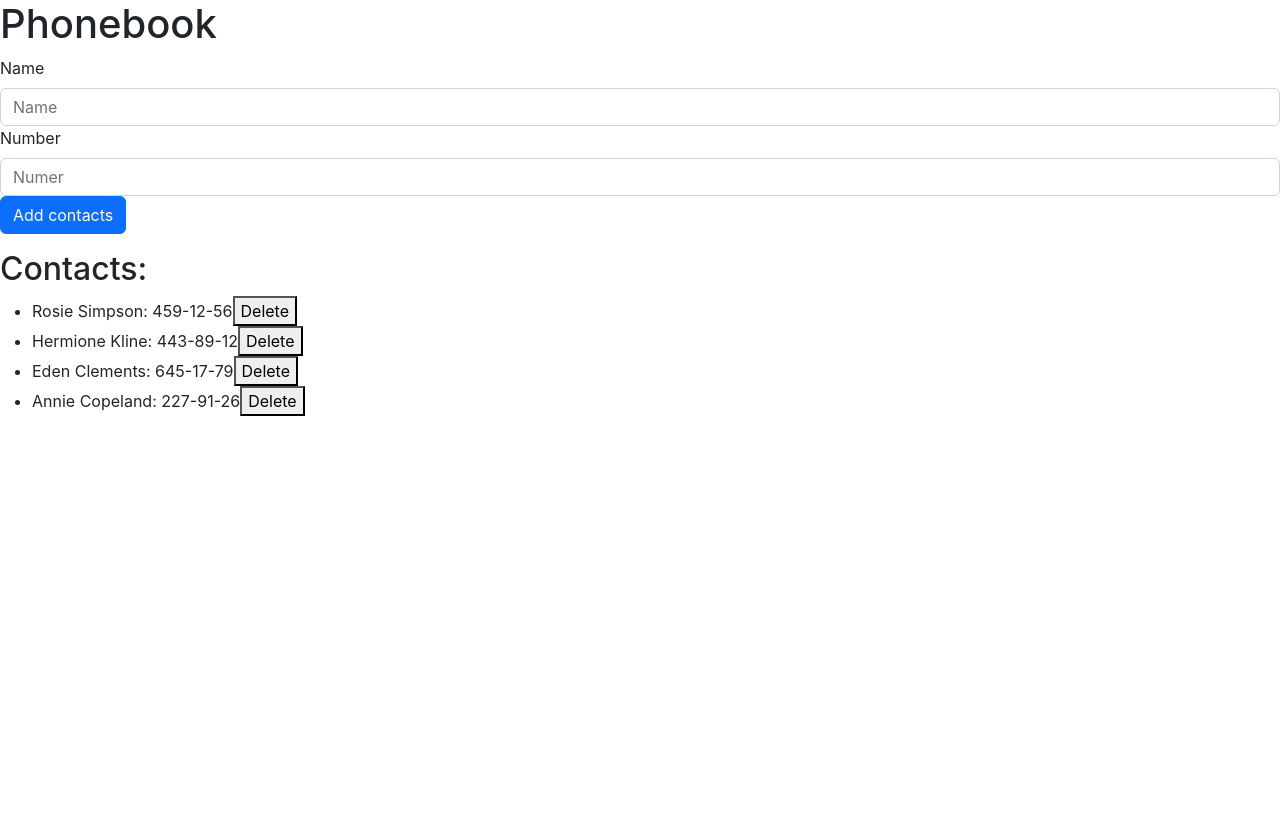
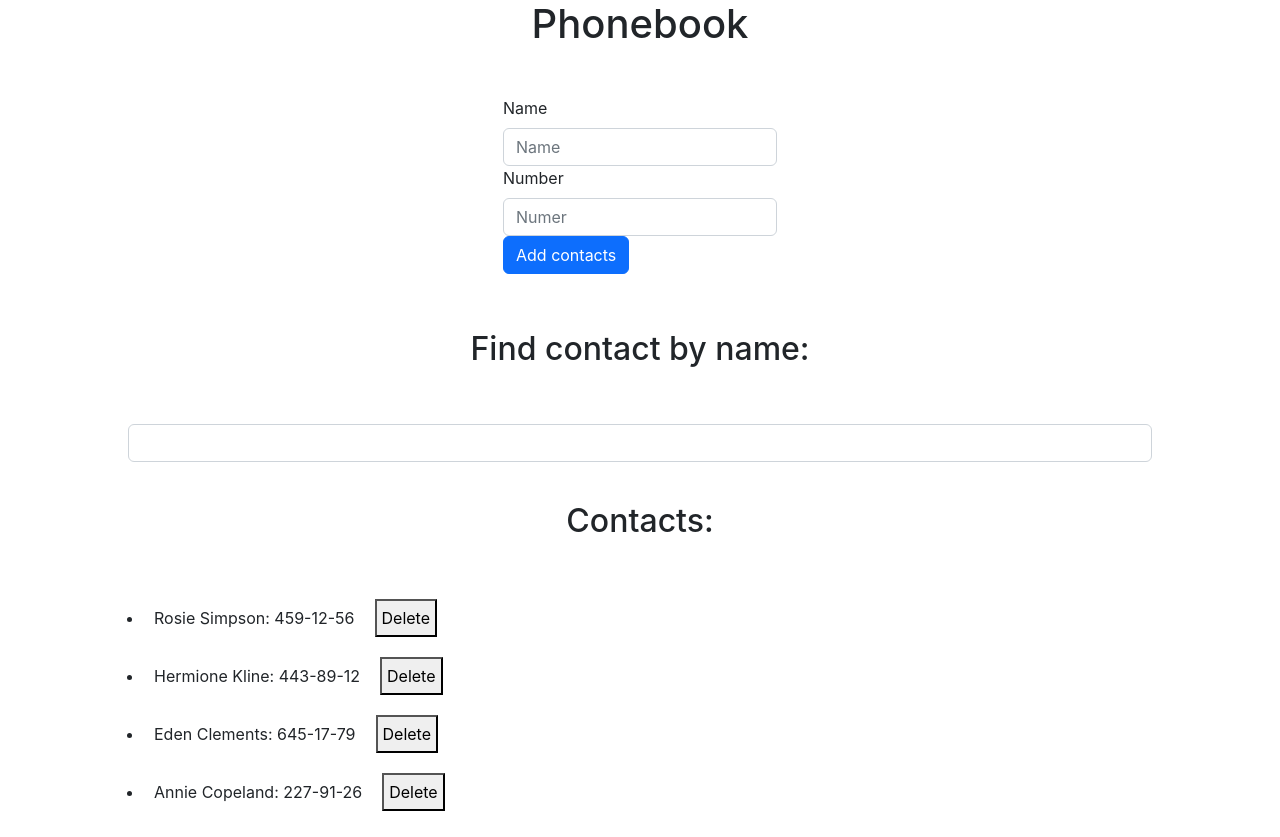
Before and after one commit to NikHectro/goit-react-hw-02-phonebook, a React (Create React App) app: page / in a window 1280 px wide. Before the commit the page ends 800 px from the top, so only its background shows below. Built offline with nearby package versions, Linux system fonts and the light colour scheme.

Commit message:
Add filter (task#3)

```diff
--- a/src/components/App.jsx
+++ b/src/components/App.jsx
@@ -1,7 +1,8 @@
 import React, { Component } from 'react';
-import 'bootstrap/dist/css/bootstrap.min.css';
+
 import { FormInput } from './Form/FormInput';
 import ContactsList from './ContactsList/ContactsList';
+import FilterContacts from './FilterContacts/FilterContacts';
 import { nanoid } from 'nanoid';
 // import CheckBox from './CheckBox/CheckBox';
 // import Select from './Select/Select';
@@ -14,6 +15,7 @@ export class App extends Component {
       { id: 'id-3', name: 'Eden Clements', number: '645-17-79' },
       { id: 'id-4', name: 'Annie Copeland', number: '227-91-26' },
     ],
+    value: '',
   };
 
   formSubmitHandler = data => {
@@ -34,18 +36,34 @@ export class App extends Component {
     }));
   };
 
+  onChange = e => this.setState({ value: e.currentTarget.value });
+
   render() {
+    const { formSubmitHandler } = this;
+    const { contacts, value } = this.state;
+    const filteredContacts = value
+      ? contacts.filter(el =>
+          el.name.toLowerCase().includes(value.toLowerCase())
+        )
+      : contacts;
     return (
-      <div>
+      <div
+        style={{
+          display: 'flex',
+          justifyContent: 'center',
+          flexDirection: 'column',
+          alignItems: 'center',
+          margin: '0 auto',
+          width: '80vw',
+          gap: '40px',
+        }}
+      >
         <h1>Phonebook</h1>
-        <FormInput
-          onBtnSubmit={this.formSubmitHandler}
-          name={this.state.name}
-        />
-
+        <FormInput onBtnSubmit={formSubmitHandler} name={this.state.name} />
+        <FilterContacts onChange={this.onChange} value={value} />
         <h2>Contacts:</h2>
         <ContactsList
-          contacts={this.state.contacts}
+          contacts={filteredContacts}
           handleDeleteContact={this.handleDeleteContact}
         />
         {/* {this.state.contacts.map(contact => (
--- a/src/components/ContactsList/ContactsList.jsx
+++ b/src/components/ContactsList/ContactsList.jsx
@@ -4,9 +4,24 @@ export default function ContactsList({ contacts, handleDeleteContact }) {
   return (
     <ul>
       {contacts.map(el => (
-        <li key={el.id}>
+        <li
+          key={el.id}
+          style={{
+            padding: '10px',
+            margin: '0 auto',
+            width: '80vw',
+            gap: '40px',
+          }}
+        >
           {el.name}: {el.number}
-          <button type="button" onClick={() => handleDeleteContact(el.id)}>
+          <button
+            type="button"
+            style={{
+              padding: '5px',
+              marginLeft: '20px',
+            }}
+            onClick={() => handleDeleteContact(el.id)}
+          >
             Delete
           </button>
         </li>
--- /dev/null
+++ b/src/components/FilterContacts/FilterContacts.jsx
@@ -0,0 +1,20 @@
+import Form from 'react-bootstrap/Form';
+
+function FilterContacts({ onChange, value }) {
+  return (
+    <>
+      <Form.Label htmlFor="fltrContacts">
+        <h2>Find contact by name:</h2>
+      </Form.Label>
+      <Form.Control
+        type="text"
+        id="fltrContacts"
+        aria-describedby="passwordHelpBlock"
+        value={value}
+        onChange={onChange}
+      />
+    </>
+  );
+}
+
+export default FilterContacts;
--- a/src/index.js
+++ b/src/index.js
@@ -1,6 +1,7 @@
 import React from 'react';
 import ReactDOM from 'react-dom/client';
 import { App } from 'components/App';
+import 'bootstrap/dist/css/bootstrap.min.css';
 import './index.css';
 
 ReactDOM.createRoot(document.getElementById('root')).render(
```
